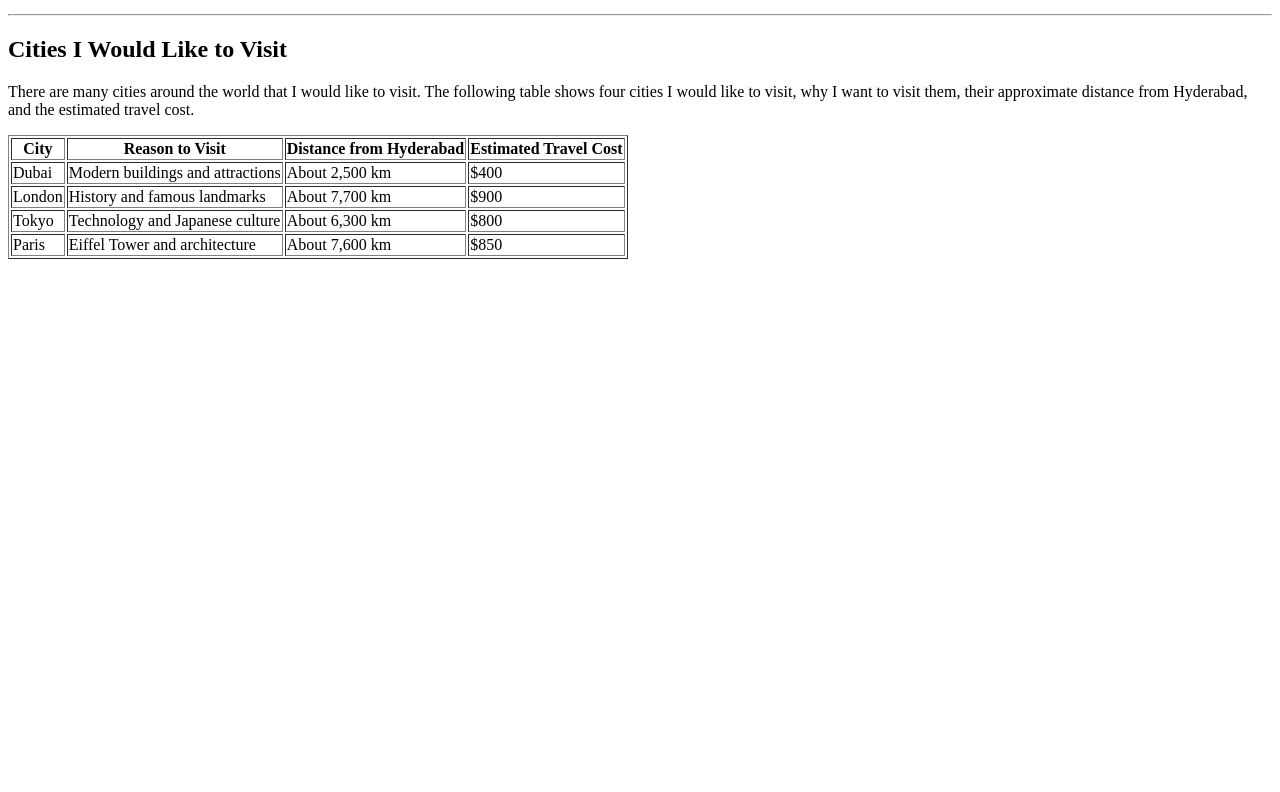
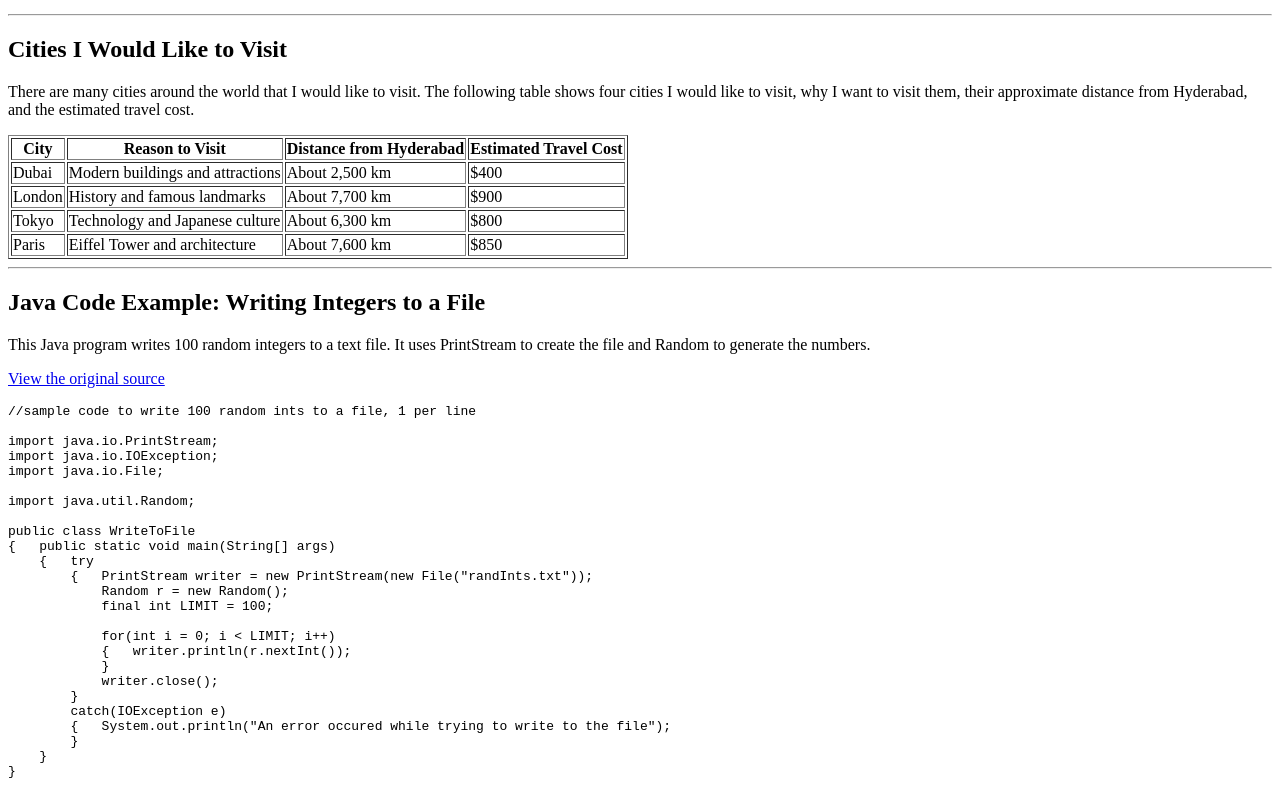
Before and after one commit to NishNathan6699/WebAppProg3, a plain HTML site: page index.html in a window 1280 px wide. Shown: the part 599-1391 px from the top of the page. Before the commit the page ends 866 px from the top, so only its background shows below. Drawn offline with Linux system fonts and the light colour scheme.

Commit message:
Add Java code example

```diff
--- a/index.html
+++ b/index.html
@@ -108,3 +108,45 @@
     </tr>
 
 </table>
+<hr>
+
+<h2>Java Code Example: Writing Integers to a File</h2>
+
+<p>
+    This Java program writes 100 random integers to a text file.
+    It uses PrintStream to create the file and Random to generate the numbers.
+</p>
+
+<p>
+    <a href="https://www.cs.utexas.edu/~scottm/cs307/javacode/codeSamples/WriteToFile.java">
+        View the original source
+    </a>
+</p>
+
+<pre>
+//sample code to write 100 random ints to a file, 1 per line
+
+import java.io.PrintStream;
+import java.io.IOException;
+import java.io.File;
+
+import java.util.Random;
+
+public class WriteToFile
+{   public static void main(String[] args)
+    {   try
+        {   PrintStream writer = new PrintStream(new File("randInts.txt"));
+            Random r = new Random();
+            final int LIMIT = 100;
+
+            for(int i = 0; i < LIMIT; i++)
+            {   writer.println(r.nextInt());
+            }
+            writer.close();
+        }
+        catch(IOException e)
+        {   System.out.println("An error occured while trying to write to the file");
+        }
+    }
+}
+</pre>
```
